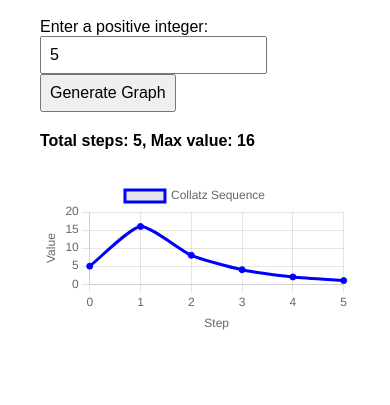
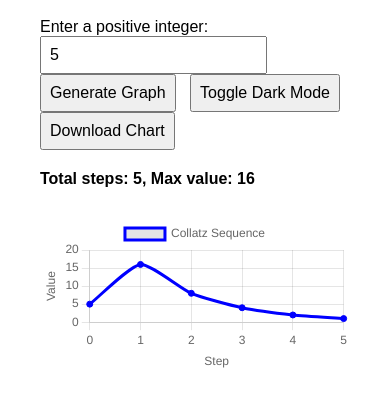
Before and after one commit to Code3rr0r/Collatz, a plain HTML site: page index.html in a window 390 px wide. Both pictures are taken after typing "5" into the empty fields and a click on the button "Generate Graph". Shown: the part 117-522 px from the top of the page. Drawn offline with nearby package versions, Linux system fonts and the light colour scheme.

Commit message:
Update index.html

```diff
--- a/index.html
+++ b/index.html
@@ -8,20 +8,35 @@
     body {
       font-family: Arial, sans-serif;
       margin: 40px;
+      transition: background-color 0.3s, color 0.3s;
     }
+
     input, button {
       padding: 8px;
       font-size: 16px;
+      margin-right: 10px;
     }
+
     #chartContainer {
       margin-top: 30px;
       max-width: 100%;
       width: 100%;
       max-width: 800px;
     }
+
     #sequenceInfo {
       margin-top: 20px;
       font-weight: bold;
+    }
+
+    /* Dark mode styles */
+    body.dark {
+      background-color: #121212;
+      color: white;
+    }
+
+    body.dark canvas {
+      background-color: #1e1e1e;
     }
   </style>
 </head>
@@ -32,15 +47,17 @@
   <label for="numberInput">Enter a positive integer:</label><br>
   <input type="number" id="numberInput" min="1" placeholder="e.g. 27" aria-label="Positive integer input">
   <button id="generateBtn" onclick="runCollatz()">Generate Graph</button>
+  <button onclick="toggleDarkMode()">Toggle Dark Mode</button>
+  <button onclick="downloadChart()">Download Chart</button>
 
-  <div id="sequenceInfo"></div>
+  <div id="sequenceInfo" aria-live="polite"></div>
 
   <div id="chartContainer">
     <canvas id="collatzChart"></canvas>
   </div>
 
   <script>
-    let chart; // to hold the Chart.js chart
+    let chart; // Chart.js chart instance
 
     function runCollatz() {
       const input = document.getElementById('numberInput');
@@ -53,11 +70,14 @@
         return;
       }
 
-      // Disable button and show loading
+      if (n > 1000000) {
+        alert("That number is quite large and may cause performance issues.");
+        return;
+      }
+
       generateBtn.disabled = true;
       generateBtn.textContent = "Generating...";
 
-      // Allow UI to update
       setTimeout(() => {
         let sequence = [n];
         while (n !== 1) {
@@ -65,7 +85,7 @@
           sequence.push(n);
         }
 
-        const labels = sequence.map((_, i) => i); // step numbers
+        const labels = sequence.map((_, i) => i);
 
         const data = {
           labels: labels,
@@ -103,20 +123,27 @@
           }
         };
 
-        // Destroy previous chart if exists
         if (chart) chart.destroy();
-
-        // Create new chart
         chart = new Chart(document.getElementById('collatzChart'), config);
 
-        // Display additional info
         const max = Math.max(...sequence);
         sequenceInfo.textContent = `Total steps: ${sequence.length - 1}, Max value: ${max}`;
 
-        // Restore button
         generateBtn.disabled = false;
         generateBtn.textContent = "Generate Graph";
-      }, 100); // Small timeout to allow UI update
+      }, 100);
+    }
+
+    function toggleDarkMode() {
+      document.body.classList.toggle('dark');
+    }
+
+    function downloadChart() {
+      if (!chart) return;
+      const link = document.createElement('a');
+      link.download = 'collatz_chart.png';
+      link.href = chart.toBase64Image();
+      link.click();
     }
   </script>
 
```
